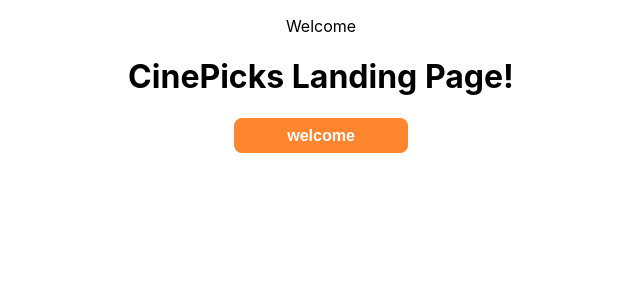
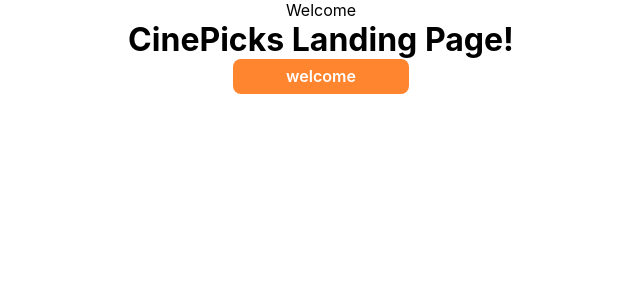
Before and after one commit to olusanyaJ/cine-picks-client, a React (Create React App) app: page / in a window 1280 px wide. Shown: the top 300 px of the page, without its empty margins (319-959 px from the left). Built offline with nearby package versions, Linux system fonts and the light colour scheme.

Commit message:
feat: sass reset

```diff
--- a/src/App.scss
+++ b/src/App.scss
@@ -1,11 +1,6 @@
+@use "../src/styles/partials/reset";
 @use "../src/styles/partials/mixins" as *;
 @use "../src/styles/partials/variables" as *;
-
-body {
-  margin: 0;
-  padding: 0;
-  font-family: "SF Pro Display", sans-serif;
-}
 
 .App {
   text-align: center;
--- /dev/null
+++ b/src/styles/partials/_reset.scss
@@ -0,0 +1,8 @@
+*,
+*::before,
+*::after {
+  box-sizing: border-box;
+  margin: 0;
+  padding: 0;
+  font-family: "SF Pro Display", sans-serif;
+}
```
